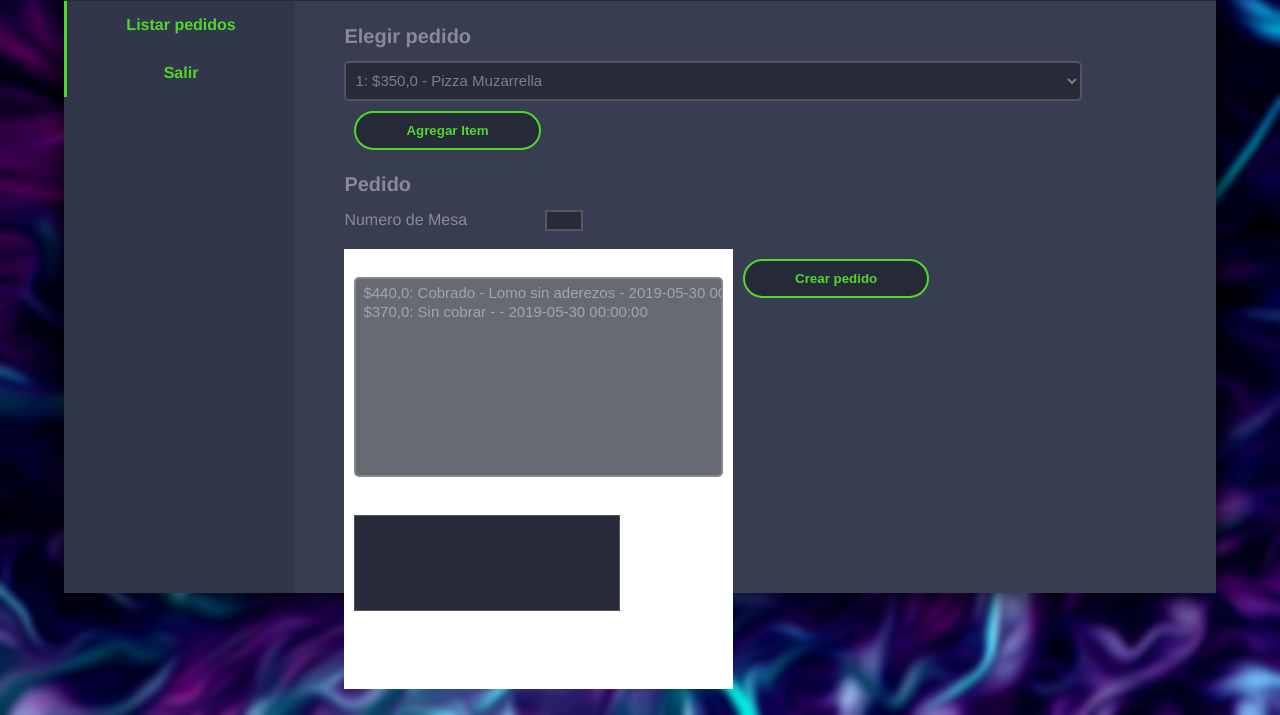
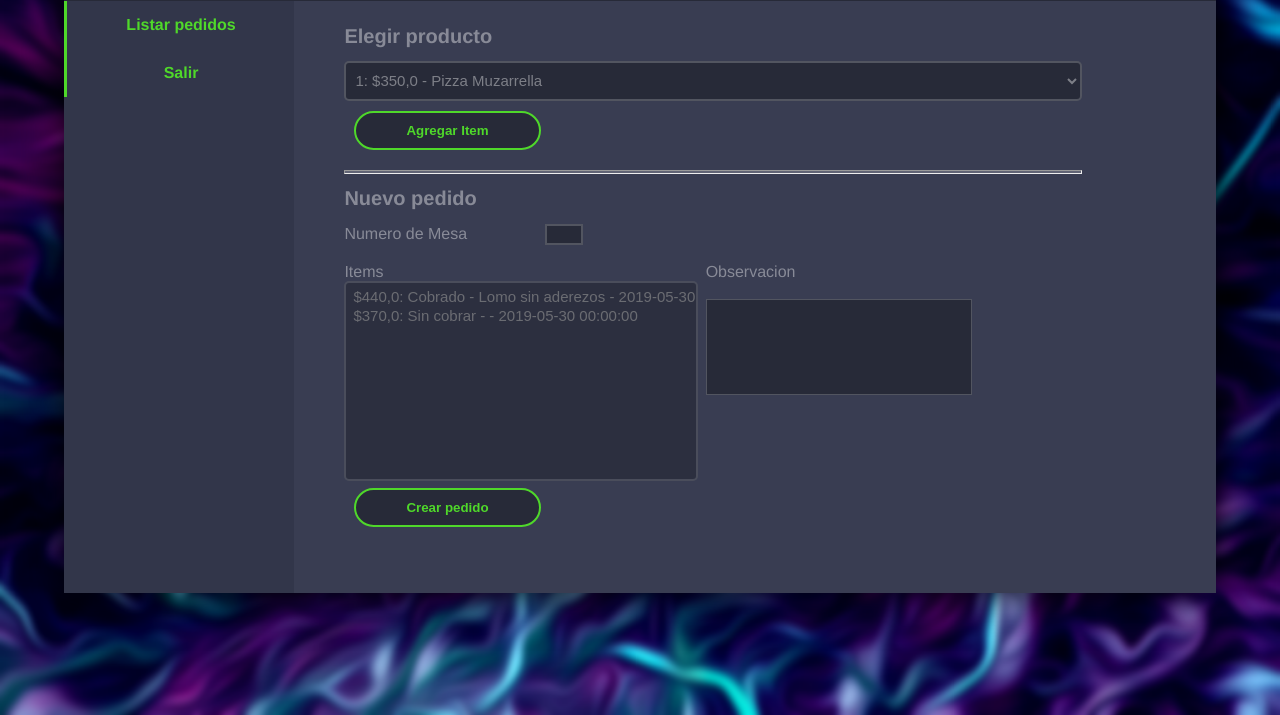
Before and after one commit to EzequielEDL/Practico-5-POO, a Flask app: template Ejercicio-1/app/templates/order.html in a window 1280 px wide. Shown: the part 85-800 px from the top of the page. Run offline with Flask 2, Linux system fonts and the light colour scheme; the template is opened without the code that fills it: values that come from a table or form of the project are taken from there, others are empty; data comes from the database, SQL or seed files in the repository.

Commit message:
update_1.0

```diff
--- a/Ejercicio-1/app/__init__.py
+++ b/Ejercicio-1/app/__init__.py
@@ -130,9 +130,12 @@ def order():
 
 				else:
 					num_order = Order.query.all()[-1].num_order + 1
+					for i in item_list:
+						total_price += i.unit_price
+
 					new_order = Order(
 						date = datetime.datetime.now(),
-						total_price = 0,
+						total_price = total_price,
 						paid = 0,
 						remark = request.form['remark'],
 						dni_mozo = current_user.id,
--- a/Ejercicio-1/app/static/css/user.css
+++ b/Ejercicio-1/app/static/css/user.css
@@ -76,10 +76,10 @@ form{
 }
 
 .box1{
-	background-color: white;
-	padding: 10px 10px;
+	padding-right: 1%;
+	padding-bottom: 15px;
 	height: 200px;
-	width: 50%;
+	width: 48%;
 	float: left;
 }
 
--- a/Ejercicio-1/app/templates/order.html
+++ b/Ejercicio-1/app/templates/order.html
@@ -6,7 +6,7 @@
 		<form action="{{ request.path }}" method="POST">
 
 			{% if products is not none  %}
-				<h1 id="h11">Elegir pedido</h1>
+				<h1 id="h11">Elegir producto</h1>
 				<select name="add_item" class="listbox">
 					{% for product in products %}
 						<option value="{{ product.num_product }}">{{ product }}</option>
@@ -17,11 +17,12 @@
 				<p id="p2">{{ valid_fields }}</p>
 
 			{% endif %}
-
-			<h1 id="h11">Pedido</h1>
+			<hr></hr>
+			<h1 id="h11">Nuevo pedido</h1>
 			<label for="table">Numero de Mesa</label>
 			<input id="input1" class="input" name="table" type="number" min="1" max="999">
 			<br></br>
+			<div style="background-color: yellow;">
 				<div class="box1">
 					<label for="item">Items</label>
 					<select name="item_option" class="listbox2" multiple size="8" disabled>
@@ -35,6 +36,7 @@
 					<label for="remark">Observacion</label><br></br>
 					<textarea class="input" id="textarea1" name="remark" cols="35" rows="6"></textarea>
 				</div>
+			</div>
 
 	        <input id="input2" name="submit_button" type="submit" value="Crear pedido">
 		</form>
```
Also changed, not shown: Ejercicio-1/config.py (+6 -3 lines). Lines whose indentation alone changed are shown as unchanged.
